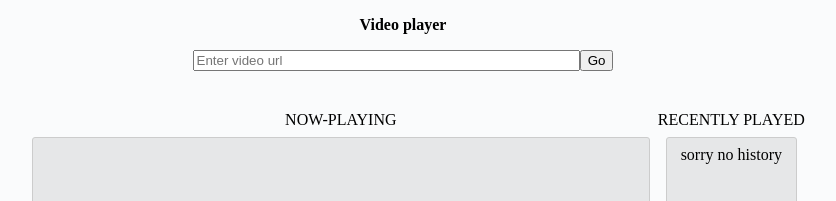
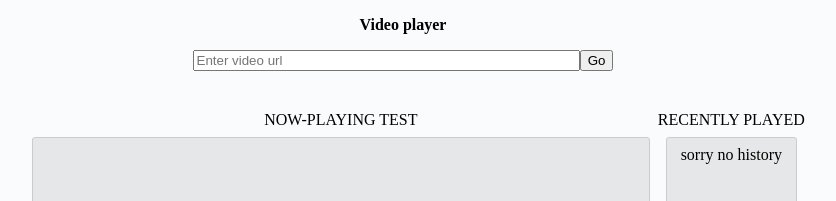
Before and after one commit to prathibhaaa/video-player, a React (Create React App) app: page / in a window 1280 px wide. Shown: the top 201 px of the page, without its empty margins (237-1073 px from the left). Built offline with nearby package versions, Linux system fonts and the light colour scheme.

Commit message:
Update App.js

```diff
--- a/src/App.js
+++ b/src/App.js
@@ -47,7 +47,7 @@ class App extends Component {
         <br />
         <div className='container'>
             <div className='col-xs-8'>
-              <label className='lablel'>NOW-PLAYING</label>
+              <label className='lablel'>NOW-PLAYING TEST</label>
               <div className='list'>
                 <ReactPlayer url={this.state.currentUrl} playing width='600px' height='600px' onError={this.onError}/>
                 {this.state.isError && <p className='text-red'>{this.state.errorText}</p>}
```
